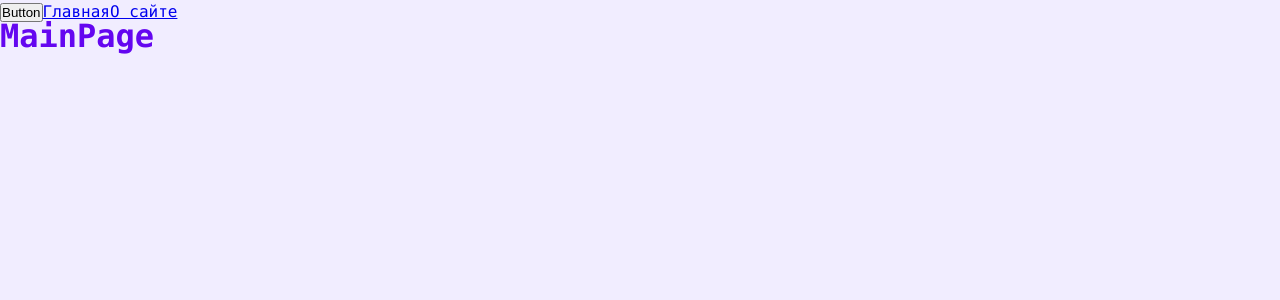
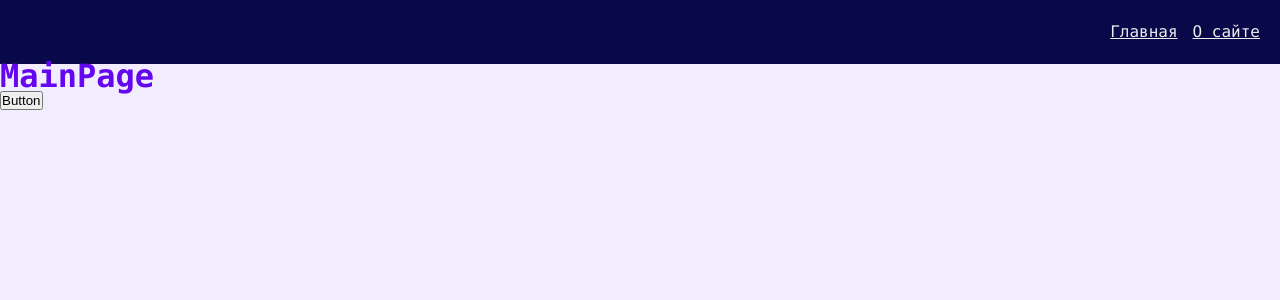
Before and after one commit to romashka-dev/ua-news-journal, a React app: page / in a window 1280 px wide. Shown: the top 300 px of the page. Built offline with nearby package versions, Linux system fonts and the light colour scheme.

Commit message:
[feat] create widget Navbar + shared component AppLink

```diff
--- a/src/app/App.tsx
+++ b/src/app/App.tsx
@@ -1,19 +1,17 @@
 import './styles/index.scss'
-import { Link } from 'react-router-dom'
-
+import { classNames } from 'shared/lib/classNames/classNames'
 import { useTheme } from 'app/providers/ThemeProvider'
-import { classNames } from 'shared/lib/classNames/classNames'
-import { AppRouter } from './providers/router'
+import { AppRouter } from 'app/providers/router'
+import { Navbar } from 'app/widgets/Navbar'
 
 const App = () => {
   const { theme, toggleTheme } = useTheme()
 
   return (
     <div className={classNames('app', {}, [theme])}>
+      <Navbar />
+      <AppRouter />
       <button onClick={toggleTheme}>Button</button>
-      <Link to={'/'}>Главная</Link>
-      <Link to={'/about'}>О сайте</Link>
-      <AppRouter />
     </div>
   )
 }
--- a/src/app/providers/router/ui/AppRouter.tsx
+++ b/src/app/providers/router/ui/AppRouter.tsx
@@ -1,7 +1,5 @@
 import { Routes, Route } from 'react-router-dom'
 import { Suspense } from 'react'
-import { AboutPage } from 'pages/AboutPage'
-import { MainPage } from 'pages/MainPage'
 import { routeConfig } from 'shared/config/routeConfig/routeConfig'
 
 const AppRouter = () => {
--- a/src/app/styles/themes/dark.scss
+++ b/src/app/styles/themes/dark.scss
@@ -1,6 +1,9 @@
 .app.dark {
   --bg-color: #210e67;
+  --inverted-bg-color: #e8e8ea;
 
   --primary-color: #f6f4f9;
   --secondary-color: #ecebee;
+  --inverted-primary-color: #6406f0;
+  --inverted-secondary-color: #915ef8;
 }
--- a/src/app/styles/themes/normal.scss
+++ b/src/app/styles/themes/normal.scss
@@ -1,6 +1,9 @@
 .app.light {
   --bg-color: #f1edff;
+  --inverted-bg-color: #090949;
 
   --primary-color: #6406f0;
   --secondary-color: #915ef8;
+  --inverted-primary-color: #f6f4f9;
+  --inverted-secondary-color: #ecebee;
 }
--- a/src/app/styles/variables/global.scss
+++ b/src/app/styles/variables/global.scss
@@ -8,4 +8,7 @@
   --font-size-l: 24px;
   --font-line-l: 32px;
   --font-l: var(--font-size-l) / var(--font-line-l) var(--font-family-main);
+
+  // Sizes
+  --navbar-heaigt: 50px;
 }
--- /dev/null
+++ b/src/app/widgets/Navbar/index.ts
@@ -0,0 +1,3 @@
+import { Navbar } from './ui/Navbar'
+
+export { Navbar }
--- /dev/null
+++ b/src/app/widgets/Navbar/ui/Navbar.module.scss
@@ -0,0 +1,16 @@
+.Navbar {
+  width: 100%;
+  height: var(--navbar-height);
+  background: var(--inverted-bg-color);
+  display: flex;
+  align-items: center;
+  padding: 20px;
+}
+
+.Links {
+  margin-left: auto;
+}
+
+.mainLink {
+  margin-right: 15px;
+}
--- /dev/null
+++ b/src/app/widgets/Navbar/ui/Navbar.tsx
@@ -0,0 +1,26 @@
+import { classNames } from 'shared/lib/classNames/classNames'
+import cls from './Navbar.module.scss'
+import { AppLink, AppLinkTheme } from 'shared/ui/AppLink/AppLink'
+
+interface NavbarProps {
+  className?: string
+}
+
+export const Navbar = ({ className }: NavbarProps) => {
+  return (
+    <div className={classNames(cls.Navbar, {}, [className])}>
+      <div className={cls.Links}>
+        <AppLink
+          theme={AppLinkTheme.SECONDARY}
+          to={'/'}
+          className={cls.mainLink}
+        >
+          Главная
+        </AppLink>
+        <AppLink theme={AppLinkTheme.SECONDARY} to={'/about'}>
+          О сайте
+        </AppLink>
+      </div>
+    </div>
+  )
+}
--- a/src/shared/lib/classNames/classNames.ts
+++ b/src/shared/lib/classNames/classNames.ts
@@ -2,12 +2,12 @@
 
 export function classNames(
   cls: string,
-  mods: Mods,
-  additional: string[]
+  mods: Mods = {},
+  additional: string[] = []
 ): string {
   return [
     cls,
-    ...additional,
+    ...additional.filter(Boolean),
     Object.entries(mods)
       .filter(([key, value]) => Boolean(value))
       .map(([className]) => className),
--- /dev/null
+++ b/src/shared/ui/AppLink/AppLink.module.scss
@@ -0,0 +1,11 @@
+.AppLink {
+  color: var(--primary-color);
+}
+
+.primary {
+  color: var(--primary-color);
+}
+
+.secondary {
+  color: var(--inverted-secondary-color);
+}
--- /dev/null
+++ b/src/shared/ui/AppLink/AppLink.tsx
@@ -0,0 +1,33 @@
+import { FC } from 'react'
+import { Link, LinkProps } from 'react-router-dom'
+import { classNames } from 'shared/lib/classNames/classNames'
+import cls from './AppLink.module.scss'
+
+export enum AppLinkTheme {
+  PRIMARY = 'primary',
+  SECONDARY = 'secondary',
+}
+
+interface AppLinkProps extends LinkProps {
+  className?: string
+  theme?: AppLinkTheme
+}
+
+export const AppLink: FC<AppLinkProps> = (porps) => {
+  const {
+    to,
+    children,
+    className,
+    theme = AppLinkTheme.PRIMARY,
+    ...otherProps
+  } = porps
+  return (
+    <Link
+      to={to}
+      className={classNames(cls.AppLink, {}, [className, cls[theme]])}
+      {...otherProps}
+    >
+      {children}
+    </Link>
+  )
+}
```
Also changed, not shown: src/app/widgets/index.tsx (added).
